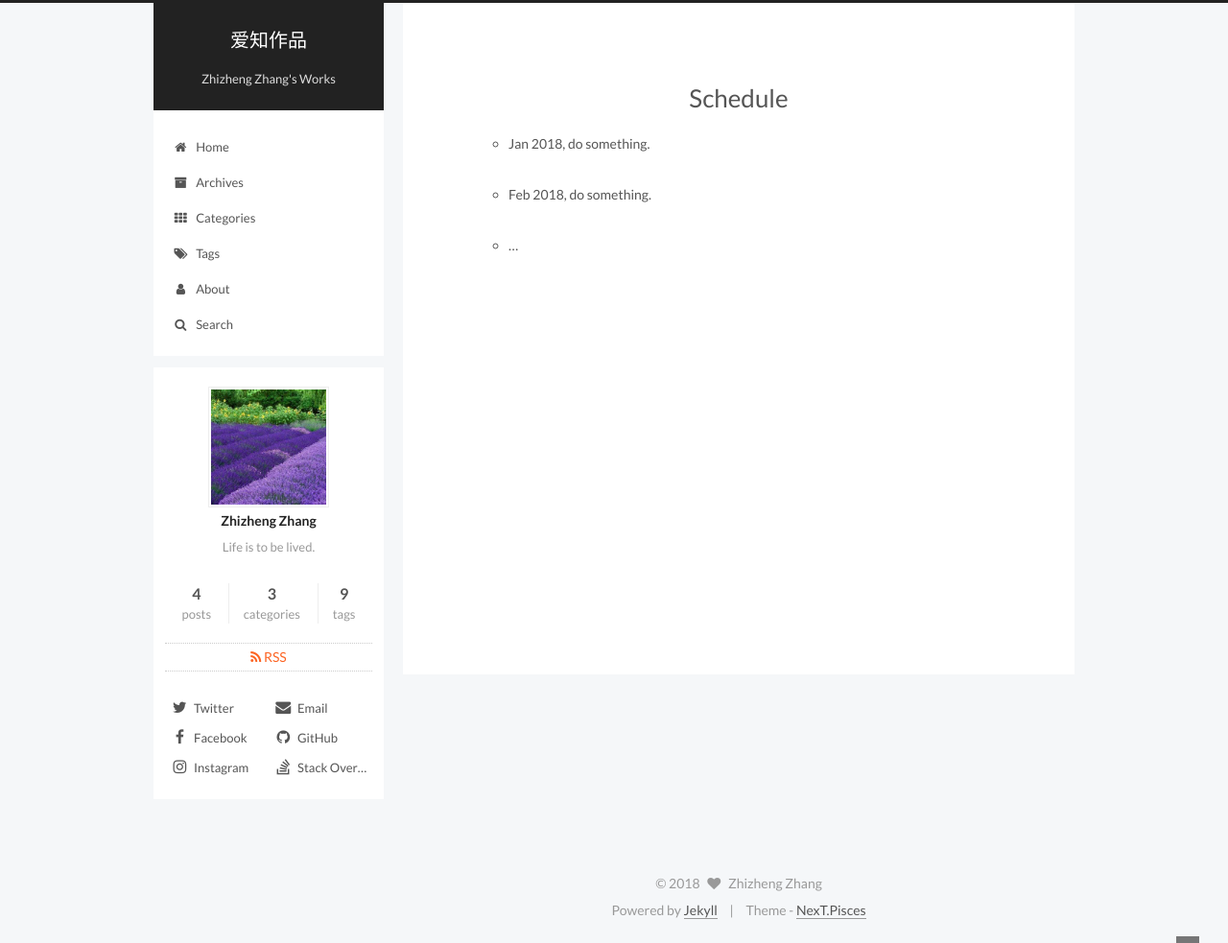
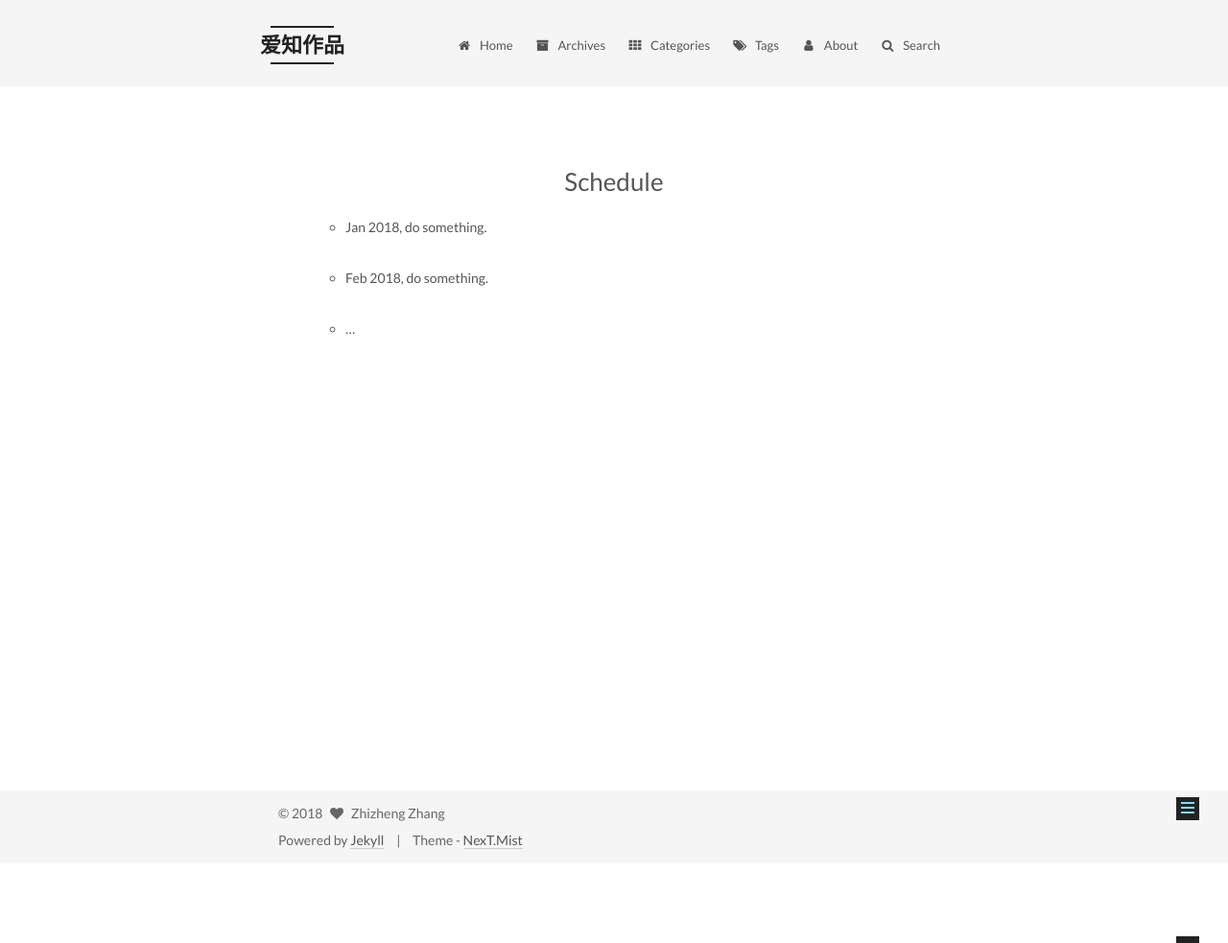
Before and after one commit to izhizheng/izhizheng.github.io, a Jekyll site: the page built from schedule/index.md, in a window 1280 px wide. Shown: the whole page at 96% size. Built offline with Jekyll 4.4.1, drawn with Linux system fonts in a browser that asks for light colours; after the commit the page ends 900 px from its top, so only the background shows below that.

Commit message:
Update _config.yml

```diff
--- a/_config.yml
+++ b/_config.yml
@@ -152,8 +152,8 @@ menu_icons:
 
 # Schemes
 #scheme: Muse
-#scheme: Mist
-scheme: Pisces
+scheme: Mist
+#scheme: Pisces
 
 
 # ---------------------------------------------------------------
```
